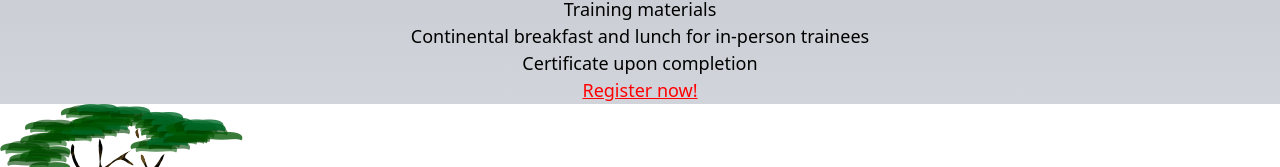
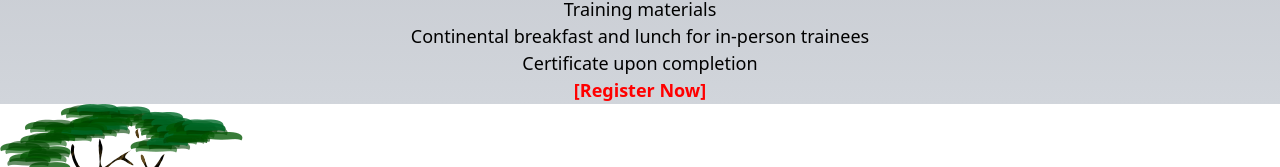
Before and after one commit to CesarMDC4/Vaporware, a React (Vite) app in the folder vite/: page /training/coursecatalog in a window 1280 px wide. Shown: the part 2344-2511 px from the top of the page. Built offline with nearby package versions, Linux system fonts and the light colour scheme.

Commit message:
VAP 82: Course Catalog button redirects to Register form page

```diff
--- a/vite/src/pages/5.Training/CourseCatalog.jsx
+++ b/vite/src/pages/5.Training/CourseCatalog.jsx
@@ -53,7 +53,9 @@ const CourseCatalog = () => {
             <p>Training materials</p>
             <p>Continental breakfast and lunch for in-person trainees</p>
             <p>Certificate upon completion</p>
-            <p style={{ color: 'red', textDecoration: 'underline'}}>Register now!</p>
+            <a href = "http://localhost:5173/Training/Register" className = "button-link" style = {{ color: 'red', fontWeight: 'bold'}}>
+              [Register Now]
+            </a>
           </div>
           </div>
 
```
